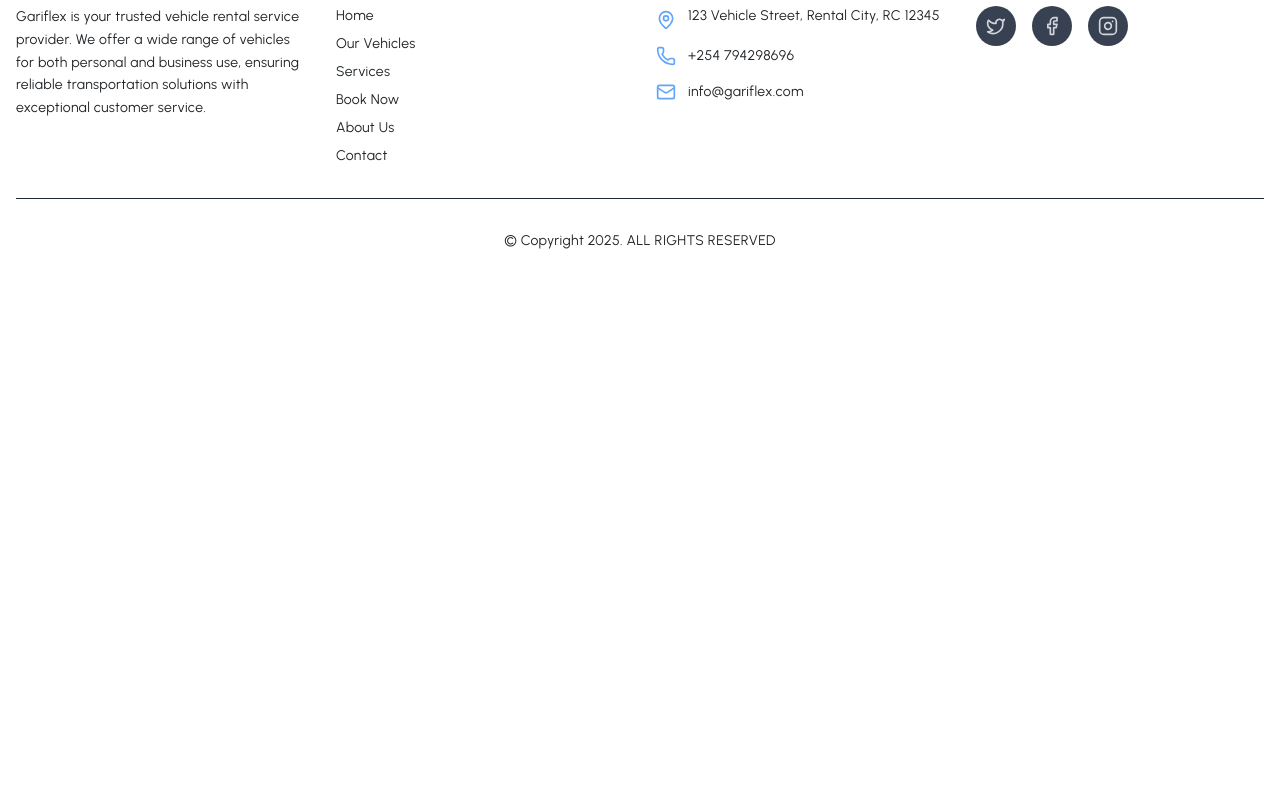
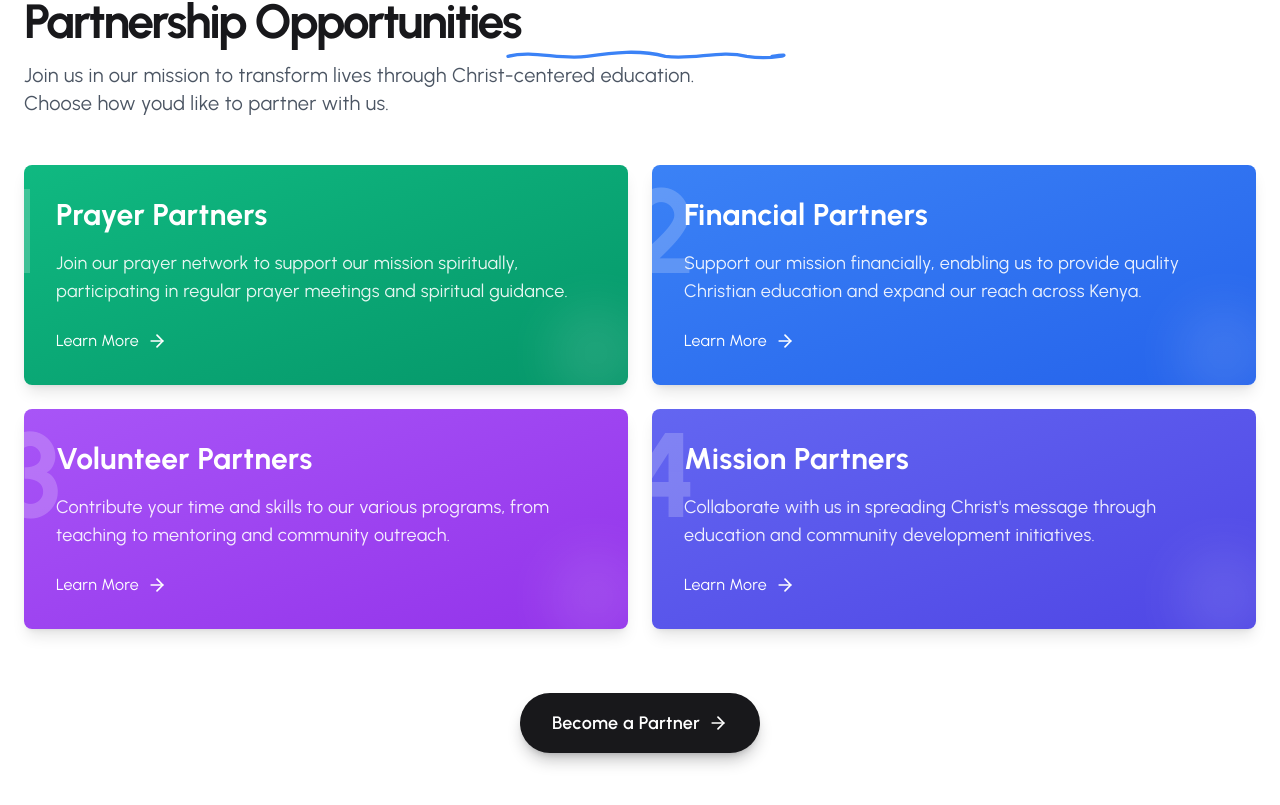
Before and after one commit to K-njeru/godly, a Next.js app: page / in a window 1280 px wide. Shown: the part 1815-2620 px from the top of the page. Before the commit the page ends 2114 px from the top, so only its background shows below. Built offline with nearby package versions, Linux system fonts and the light colour scheme.

Commit message:
`Added PartnersSection component to Page component`

```diff
--- a/src/app/page.tsx
+++ b/src/app/page.tsx
@@ -3,6 +3,7 @@ import Navbar from '@/components/Navbar'
 import HeroSection from "@/components/HeroSection";
 import { Footer } from '@/components/footer';
 import AboutSection from '@/components/AboutSection';
+import PartnersSection from '@/components/PartnersSection';
 
 
 export default function Page() {
@@ -11,6 +12,7 @@ export default function Page() {
       <Navbar />
       <HeroSection />
       <AboutSection />
+      <PartnersSection />
       <Footer />
 
     </>
--- /dev/null
+++ b/src/components/PartnersSection.tsx
@@ -0,0 +1,141 @@
+"use client"
+
+import { motion } from "framer-motion"
+import Link from "next/link"
+import { ArrowRight } from "lucide-react"
+
+const partnerTypes = [
+  {
+    number: "1",
+    title: "Prayer Partners",
+    description:
+      "Join our prayer network to support our mission spiritually, participating in regular prayer meetings and spiritual guidance.",
+    color: "from-emerald-500 to-emerald-600 dark:from-emerald-600 dark:to-emerald-700",
+    hover: "hover:from-emerald-600 hover:to-emerald-700 dark:hover:from-emerald-500 dark:hover:to-emerald-600",
+  },
+  {
+    number: "2",
+    title: "Financial Partners",
+    description:
+      "Support our mission financially, enabling us to provide quality Christian education and expand our reach across Kenya.",
+    color: "from-blue-500 to-blue-600 dark:from-blue-600 dark:to-blue-700",
+    hover: "hover:from-blue-600 hover:to-blue-700 dark:hover:from-blue-500 dark:hover:to-blue-600",
+  },
+  {
+    number: "3",
+    title: "Volunteer Partners",
+    description:
+      "Contribute your time and skills to our various programs, from teaching to mentoring and community outreach.",
+    color: "from-purple-500 to-purple-600 dark:from-purple-600 dark:to-purple-700",
+    hover: "hover:from-purple-600 hover:to-purple-700 dark:hover:from-purple-500 dark:hover:to-purple-600",
+  },
+  {
+    number: "4",
+    title: "Mission Partners",
+    description:
+      "Collaborate with us in spreading Christ's message through education and community development initiatives.",
+    color: "from-indigo-500 to-indigo-600 dark:from-indigo-600 dark:to-indigo-700",
+    hover: "hover:from-indigo-600 hover:to-indigo-700 dark:hover:from-indigo-500 dark:hover:to-indigo-600",
+  },
+]
+
+export default function PartnersSection() {
+  return (
+    <section
+      className="w-full py-12 md:py-24 bg-white dark:bg-[hsl(220_56%_13%)] transition-colors overflow-hidden"
+      id="Partners"
+    >
+      <div className="container px-4 md:px-6">
+        <div className="flex flex-col gap-4 relative mb-12">
+          <h2 className="text-3xl font-bold tracking-tighter sm:text-4xl md:text-5xl text-primary relative inline-block">
+            Partnership Opportunities
+            {/* Decorative Underline */}
+            <svg
+              className="absolute -bottom-4 left-0 w-full h-4 text-blue-500 dark:text-blue-400"
+              viewBox="0 0 200 12"
+              fill="none"
+              xmlns="http://www.w3.org/2000/svg"
+            >
+              <path
+                d="M1 8.5C20 3.5 40 11.5 60 8.5C80 5.5 100 3.5 119 8.5C140 11.5 160 3.5 180 8.5C200 11.5 220 5.5 199 8.5"
+                stroke="currentColor"
+                strokeWidth="2.5"
+                strokeLinecap="round"
+              />
+            </svg>
+          </h2>
+          <p className="max-w-[700px] text-gray-600 dark:text-gray-400 md:text-xl">
+            Join us in our mission to transform lives through Christ-centered education. Choose how youd like to
+            partner with us.
+          </p>
+        </div>
+
+        <div className="grid grid-cols-1 md:grid-cols-2 gap-6 relative">
+          {partnerTypes.map((type, index) => (
+            <motion.div
+              key={index}
+              initial={{ opacity: 0, y: 20 }}
+              whileInView={{ opacity: 1, y: 0 }}
+              transition={{ duration: 0.5, delay: index * 0.1 }}
+              className="relative group"
+            >
+              <div
+                className={`
+                  relative overflow-hidden rounded-lg p-8
+                  bg-gradient-to-br ${type.color} ${type.hover}
+                  transition-all duration-300 transform group-hover:scale-[1.02]
+                  shadow-lg
+                `}
+              >
+                {/* Large Number */}
+                <span className="absolute -top-6 -left-6 text-[120px] font-bold opacity-20 text-white">
+                  {type.number}
+                </span>
+
+                <div className="relative z-10">
+                  <h3 className="text-2xl md:text-3xl font-bold text-white mb-4">{type.title}</h3>
+                  <p className="text-white/90 text-lg mb-6">{type.description}</p>
+                  <Link
+                    href={`/partners#${type.title.toLowerCase().replace(" ", "-")}`}
+                    className="inline-flex items-center text-white hover:underline"
+                  >
+                    Learn More <ArrowRight className="ml-2 h-5 w-5" />
+                  </Link>
+                </div>
+
+                {/* Decorative Corner */}
+                <div className="absolute -right-4 -bottom-4 w-24 h-24 bg-white/10 rounded-full blur-xl" />
+              </div>
+            </motion.div>
+          ))}
+        </div>
+
+        {/* CTA Section */}
+        <div className="mt-16 text-center">
+          <motion.div
+            initial={{ opacity: 0, y: 20 }}
+            whileInView={{ opacity: 1, y: 0 }}
+            transition={{ duration: 0.5 }}
+            className="inline-block"
+          >
+            <Link
+              href="/partners#become-partner"
+              className="
+                inline-flex items-center justify-center gap-2
+                px-8 py-4 text-lg font-semibold
+                bg-primary text-white rounded-full
+                shadow-lg shadow-primary/25
+                transform transition-all duration-300
+                hover:shadow-xl hover:shadow-primary/35 hover:-translate-y-1
+                dark:shadow-primary/50 dark:hover:shadow-primary/60
+              "
+            >
+              Become a Partner
+              <ArrowRight className="h-5 w-5" />
+            </Link>
+          </motion.div>
+        </div>
+      </div>
+    </section>
+  )
+}
```
